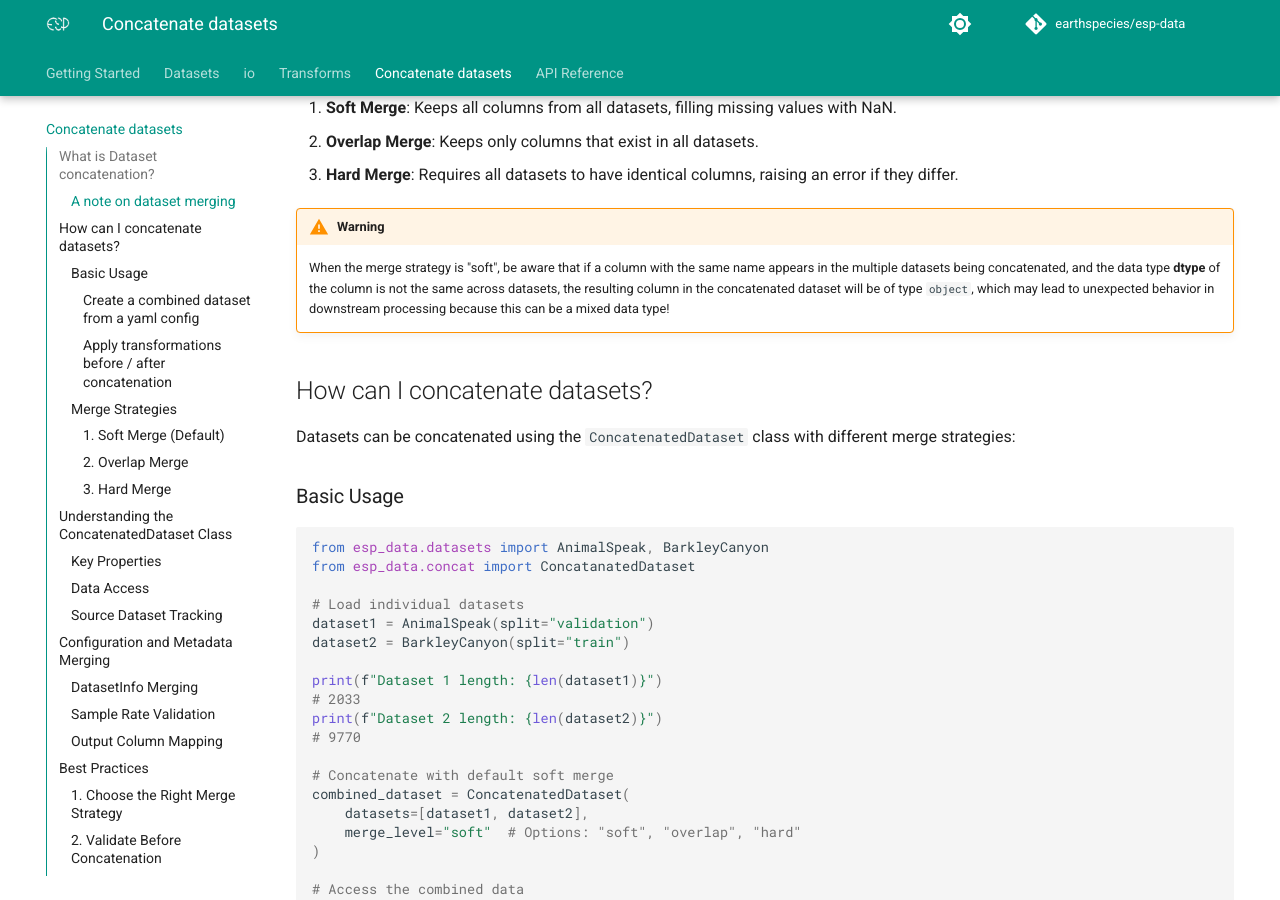
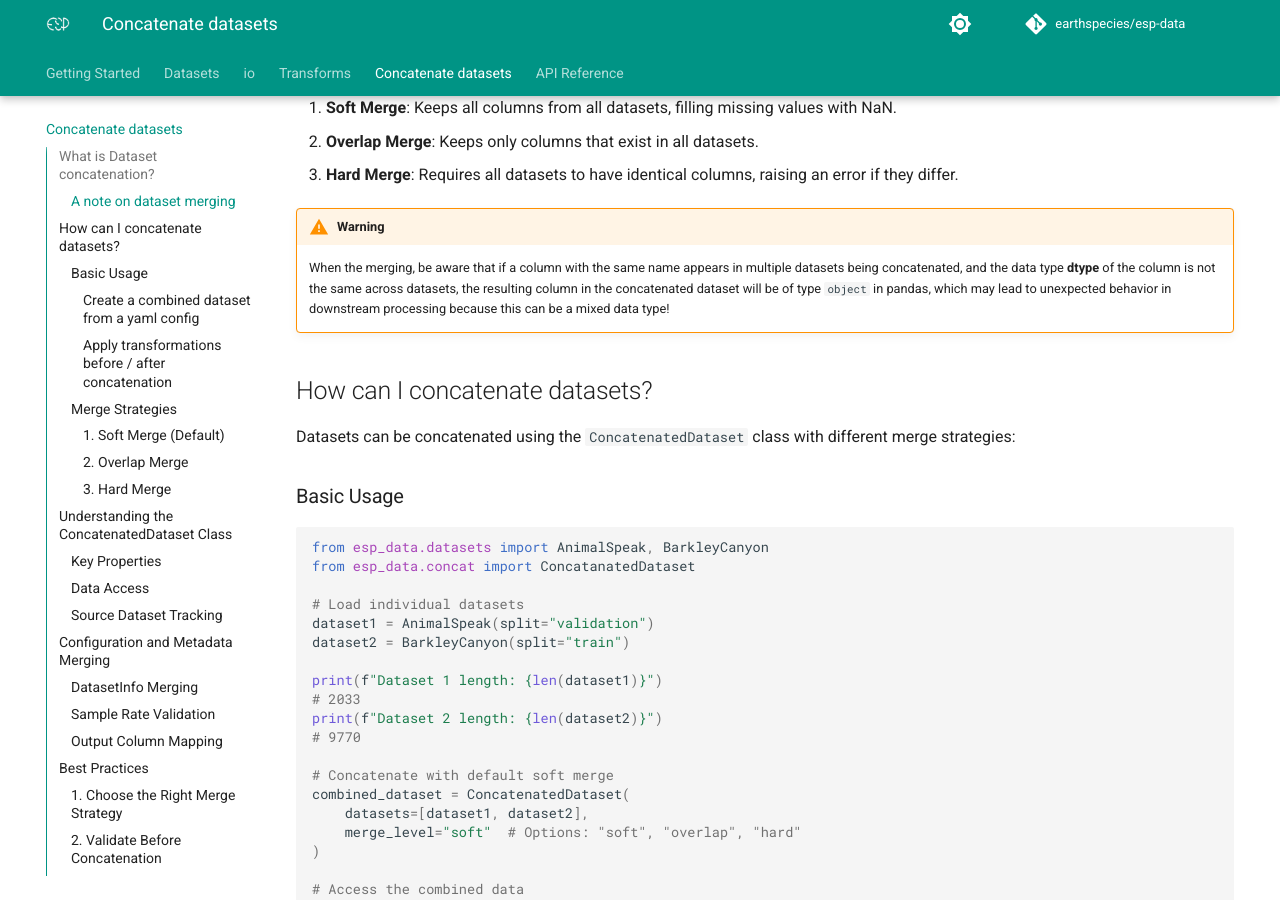
Before and after one commit to earthspecies/alp-data, an MkDocs documentation site: the page built from docs/concatenate.md, in a window 1280 px wide and 900 px high, scrolled down 623 px. Built offline with MkDocs 1.6.1 and Material for MkDocs 9.7.7, drawn with Linux system fonts in a browser that asks for light colours; comment, search, counter and statistics services are not loaded; the version menu is left out.

Commit message:
Small change

```diff
--- a/docs/concatenate.md
+++ b/docs/concatenate.md
@@ -21,7 +21,7 @@ In v1 of this approach, we have are three [merge strategies](#merge-strategies).
 3. **Hard Merge**: Requires all datasets to have identical columns, raising an error if they differ.
 
 !!! warning
-    When the merge strategy is "soft", be aware that if a column with the same name appears in the multiple datasets being concatenated, and the data type **dtype** of the column is not the same across datasets, the resulting column in the concatenated dataset will be of type `object`, which may lead to unexpected behavior in downstream processing because this can be a mixed data type!
+    When the merging, be aware that if a column with the same name appears in multiple datasets being concatenated, and the data type **dtype** of the column is not the same across datasets, the resulting column in the concatenated dataset will be of type `object` in pandas, which may lead to unexpected behavior in downstream processing because this can be a mixed data type!
 
 ## How can I concatenate datasets?
 
```
Also changed, not shown: docs/datasets.md (+1 -1 lines).
